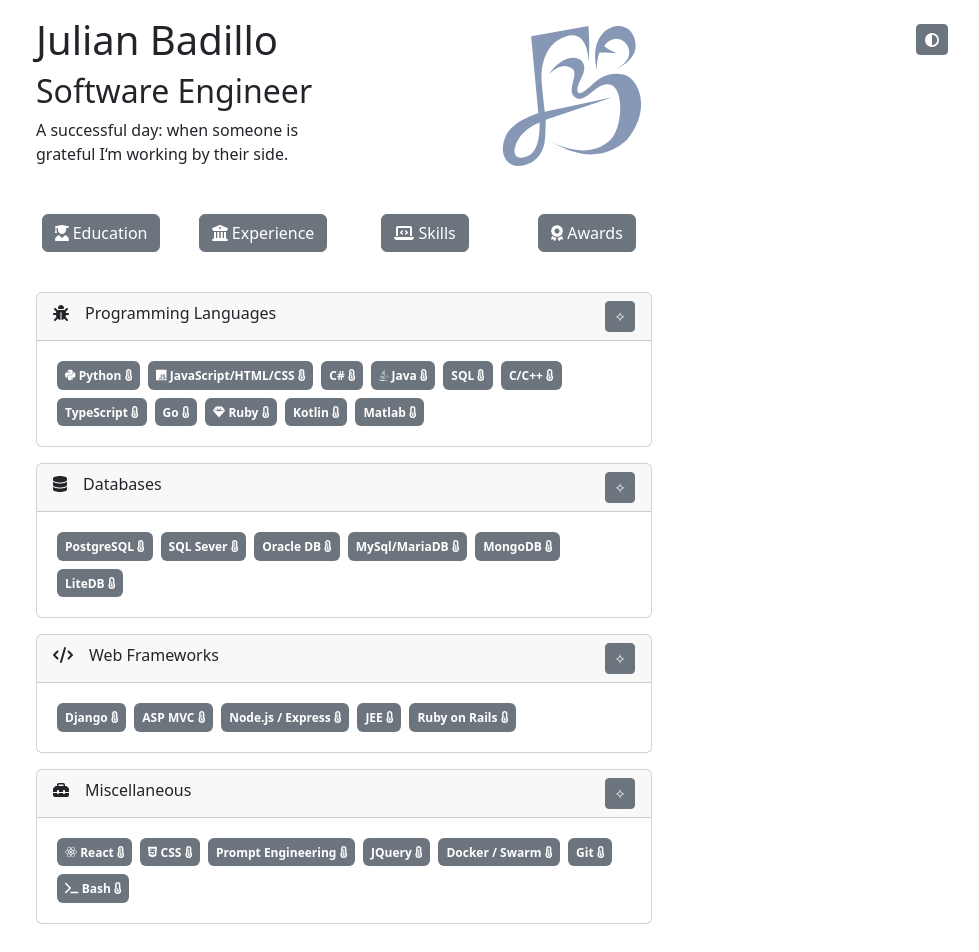
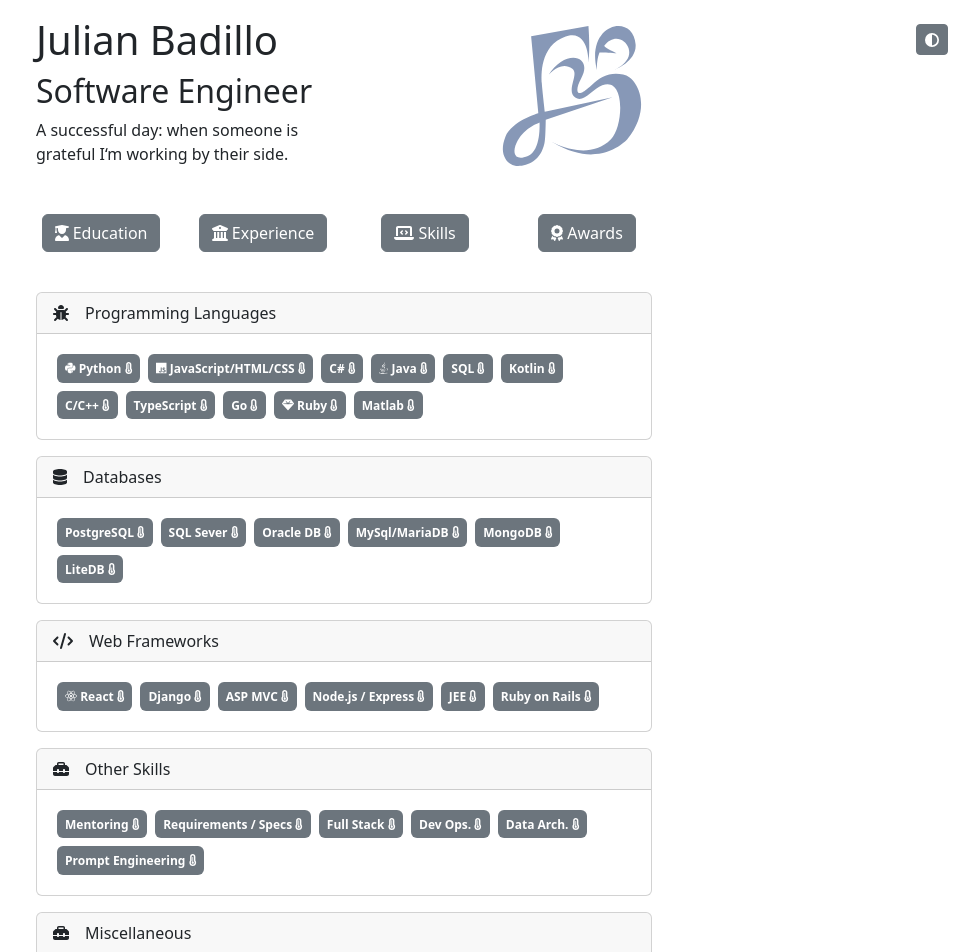
Before and after one commit to julianbadillo/curriculum, a React (Create React App) app: page /skills in a window 1280 px wide. Shown: the top 952 px of the page, without its empty margins (296-1275 px from the left). Built offline with nearby package versions, Linux system fonts and the light colour scheme; a web font is replaced by a local one.

Commit message:
:pick: Remove button and update skills.

```diff
--- a/src/Skills.tsx
+++ b/src/Skills.tsx
@@ -4,7 +4,7 @@ import { faBug, faCode, faDatabase, faTemperature0, faTemperature1, faTemperatur
 import { FontAwesomeIcon } from '@fortawesome/react-fontawesome';
 import { faPython, faJava, faJs, faReact, faCss3Alt } from '@fortawesome/free-brands-svg-icons';
 import React from 'react';
-import { Badge, Button, Card } from 'react-bootstrap';
+import { Badge, Card } from 'react-bootstrap';
 
 interface SkillItem {
   skill: string,
@@ -27,11 +27,11 @@ const skills: SkillItem[] = [
       { name: 'C#', level: 4 },
       { name: 'Java', level: 4, icon: faJava },
       { name: 'SQL', level: 5 },
+      { name: 'Kotlin', level: 3 },
       { name: 'C/C++', level: 3 },
       { name: 'TypeScript', level: 3 },
       { name: 'Go', level: 2 },
       { name: 'Ruby', level: 2, icon: faGem },
-      { name: 'Kotlin', level: 2 },
       { name: 'Matlab', level: 2 }
     ]
   },
@@ -51,6 +51,7 @@ const skills: SkillItem[] = [
     skill: 'Web Frameworks',
     icon: faCode,
     items: [
+      { name: 'React', level: 5, icon: faReact },
       { name: 'Django', level: 5 },
       { name: 'ASP MVC', level: 4 },
       { name: 'Node.js / Express', level: 4 },
@@ -59,17 +60,27 @@ const skills: SkillItem[] = [
     ]
   },
   {
+    skill: 'Other Skills',
+    icon: faToolbox,
+    items: [
+      { name: 'Mentoring', level: 5 },
+      { name: 'Requirements / Specs', level: 5 },
+      { name: 'Full Stack', level: 5 },
+      { name: 'Dev Ops.', level: 5 },
+      { name: 'Data Arch.', level: 4 },
+      { name: 'Prompt Engineering', level: 4 },
+    ]
+  },
+  {
     skill: 'Miscellaneous',
     icon: faToolbox,
     items: [
-      { name: 'React', level: 5, icon: faReact },
       { name: 'CSS', level: 4, icon: faCss3Alt },
-      { name: 'Prompt Engineering', level: 4 },
       { name: 'JQuery', level: 4 },
       { name: 'Docker / Swarm', level: 4 },
       { name: 'Git', level: 3 },
       { name: 'Bash', level: 2, icon: faTerminal },
-
+      { name: 'PowerShell', level: 2, icon: faTerminal },
     ]
   }
 ]
@@ -115,10 +126,6 @@ class SkillClass extends React.Component<SkillProps, SkillState> {
         <Card.Header onClick={this.flip}>
           {skillData.icon ? <><FontAwesomeIcon icon={skillData.icon} />&emsp;</> : ''}
           {skillData.skill}
-          &emsp;
-          <Button className="expandButton  btn-secondary btn-sm float-end">
-            <div>{expanded ? <span>&#8854;</span> : <span>&#10023;</span>}</div>
-          </Button>
         </Card.Header>
         <Card.Body>
           <div className={expanded ? 'items expanded' : 'items collapsed'}>
```
